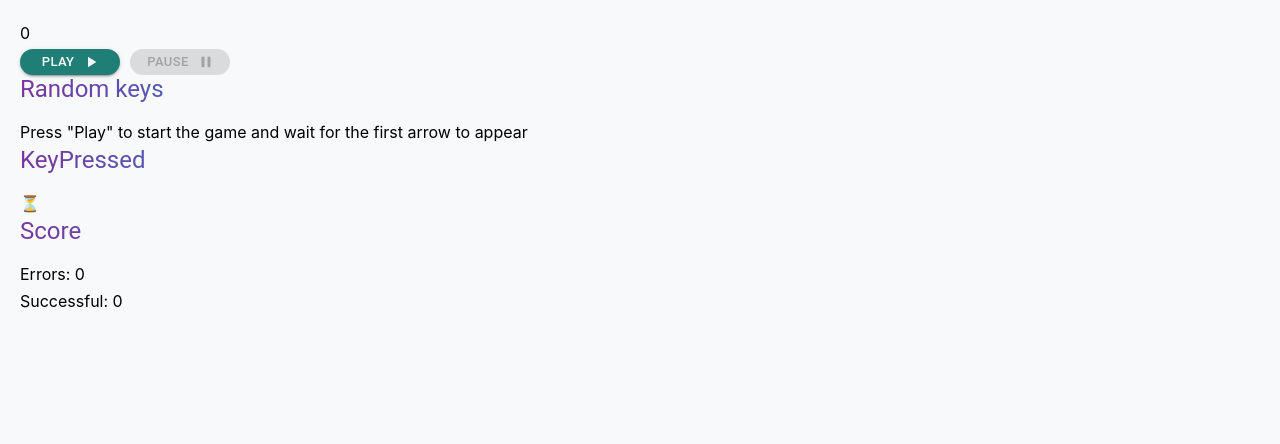
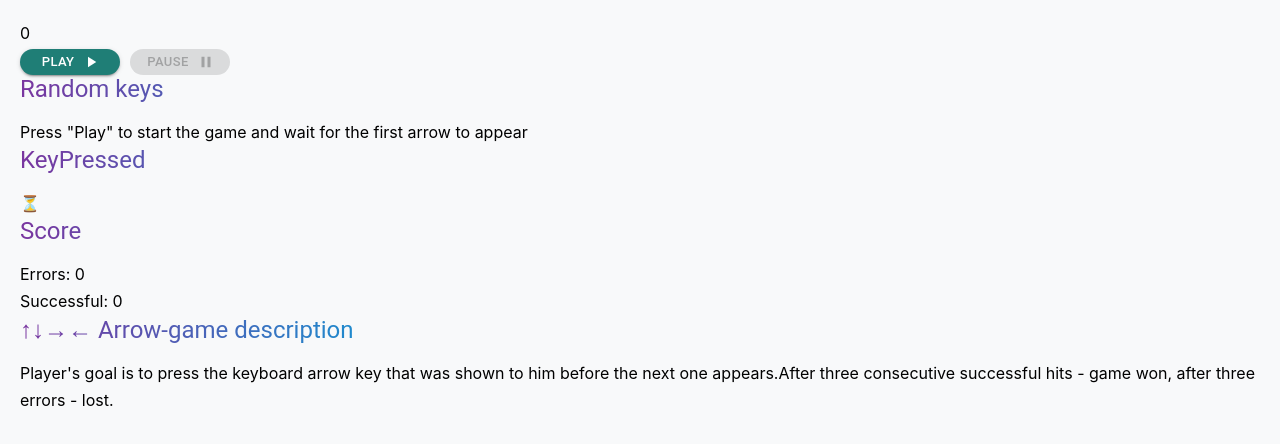
Before and after one commit to Yarklim/react_practice-redux_toolkit, a React (Vite) app: page / in a window 1280 px wide. Shown: the top 444 px of the page. Built offline with nearby package versions, Linux system fonts and the light colour scheme.

Commit message:
added Description

```diff
--- a/src/components/Playground/Playground.tsx
+++ b/src/components/Playground/Playground.tsx
@@ -10,6 +10,7 @@ import RandomKeys from "./components/RandomKeys"
 import KeyPressed from "./components/KeyPressed"
 import Score from "./components/Score"
 import Modal from "./components/Modal"
+import Description from "./components/Description"
 
 const Playground: React.FC = () => {
   const state = useAppSelector((state) => state.playground)
@@ -62,6 +63,7 @@ const Playground: React.FC = () => {
       <RandomKeys isTimerActive={isTimerActive} />
       <KeyPressed isTimerActive={isTimerActive} />
       <Score />
+      <Description />
       {isShowModal && <Modal setIsShowModal={setIsShowModal} isWin={isWin} />}
     </div>
   )
--- /dev/null
+++ b/src/components/Playground/components/Description/Description.tsx
@@ -0,0 +1,19 @@
+import { TypographyHeader } from "../../../UI"
+
+const Description: React.FC = () => {
+  return (
+    <div>
+      <TypographyHeader>↑↓→← Arrow-game description</TypographyHeader>
+      <span>
+        Player's goal is to press the keyboard arrow key that was shown to him
+        before the next one appears.
+      </span>
+      <span>
+        After three consecutive successful hits - game won, after three errors -
+        lost.
+      </span>
+    </div>
+  )
+}
+
+export default Description
--- /dev/null
+++ b/src/components/Playground/components/Description/index.ts
@@ -0,0 +1 @@
+export { default } from "./Description"
```
